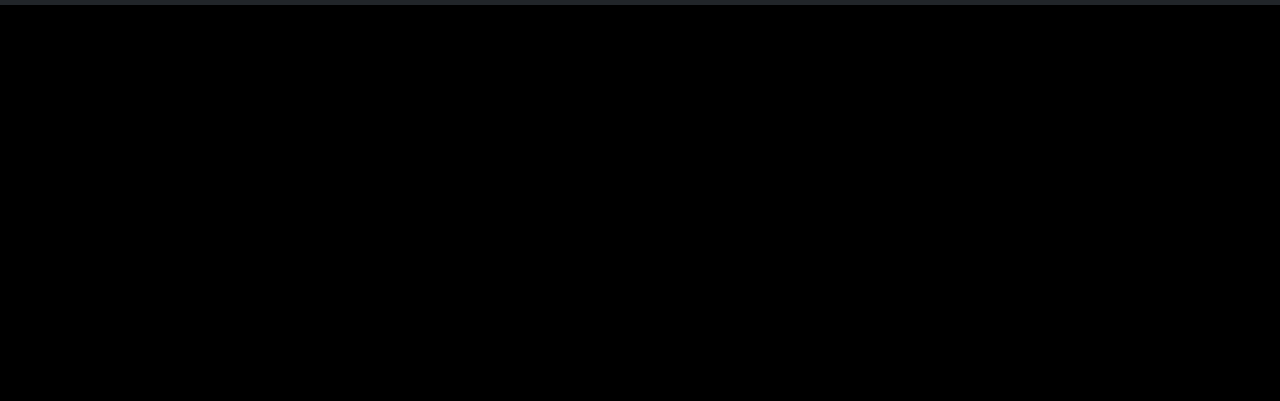
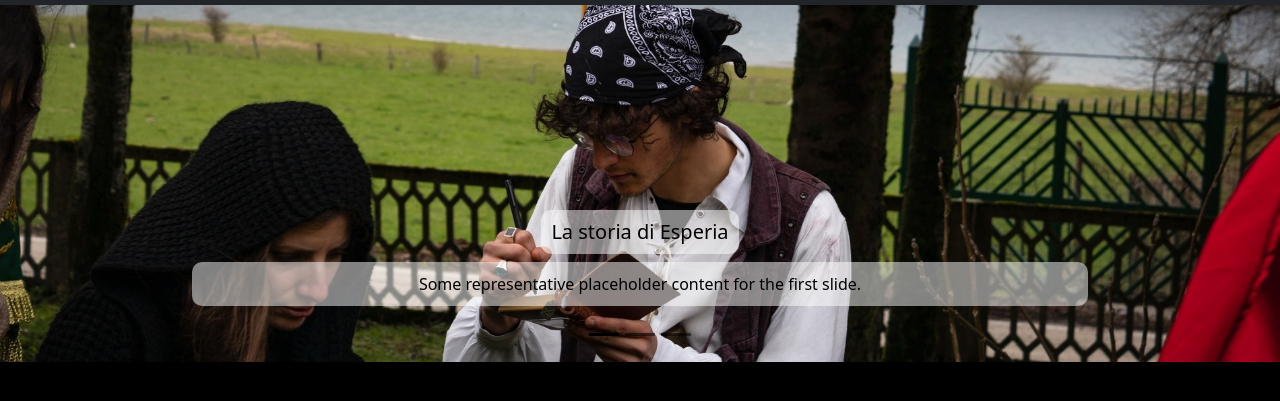
Before and after one commit to Paoloesposito/Esperia, a plain HTML site: page index.html in a window 1280 px wide. Shown: the part 71-472 px from the top of the page. Drawn offline with nearby package versions, Linux system fonts and the light colour scheme; a web font is replaced by a local one.

Commit message:
aggiunta banner home

```diff
--- a/index.html
+++ b/index.html
@@ -110,4 +110,91 @@
       crossorigin="anonymous"
     ></script>
   </body>
+
+  <main>
+    <div>
+      <div id="carouselHome" class="carousel carousel-dark slide">
+        <div class="carousel-indicators">
+          <button
+            type="button"
+            data-bs-target="#carouselHome"
+            data-bs-slide-to="0"
+            class="active"
+            aria-current="true"
+            aria-label="Slide 1"
+          ></button>
+          <button
+            type="button"
+            data-bs-target="#carouselHome"
+            data-bs-slide-to="1"
+            aria-label="Slide 2"
+          ></button>
+          <button
+            type="button"
+            data-bs-target="#carouselHome"
+            data-bs-slide-to="2"
+            aria-label="Slide 3"
+          ></button>
+        </div>
+        <div class="carousel-inner">
+          <div class="carousel-item active" data-bs-interval="10000">
+            <img
+              src="Assets/Foto varie/banner Storia.jpg"
+              class="d-block w-100"
+              alt="Banner storia"
+            />
+            <div class="carousel-caption">
+              <h5>La storia di Esperia</h5>
+              <br />
+              <p class="d-none d-md-block">
+                Some representative placeholder content for the first slide.
+              </p>
+            </div>
+          </div>
+          <div class="carousel-item" data-bs-interval="2000">
+            <img
+              src="Assets/Foto varie/banner gruppo.jpg"
+              class="d-block w-100"
+              alt="Banner Gruppo"
+            />
+            <div class="carousel-caption">
+              <h5>I Nostri PG</h5>
+              <br />
+              <p class="d-none d-md-block">
+                Some representative placeholder content for the second slide.
+              </p>
+            </div>
+          </div>
+          <div class="carousel-item">
+            <img
+              src="Assets/Foto varie/banner I Want You.jpg"
+              class="d-block w-100"
+              alt="Banner I want You"
+            />
+            <div class="carousel-caption">
+              <h5>I WANT YOU</h5>
+            </div>
+          </div>
+        </div>
+        <button
+          class="carousel-control-prev"
+          type="button"
+          data-bs-target="#carouselHome"
+          data-bs-slide="prev"
+        >
+          <span class="carousel-control-prev-icon" aria-hidden="true"></span>
+          <span class="visually-hidden">Previous</span>
+        </button>
+        <button
+          class="carousel-control-next"
+          type="button"
+          data-bs-target="#carouselHome"
+          data-bs-slide="next"
+        >
+          <span class="carousel-control-next-icon" aria-hidden="true"></span>
+          <span class="visually-hidden">Next</span>
+        </button>
+      </div>
+    </div>
+  </main>
 </html>
--- a/style.scss
+++ b/style.scss
@@ -19,3 +19,19 @@
   .accordion .content {
     display: none;
   }
+
+  #carouselHome{
+    div{
+      div{
+        div{
+          h5,p{
+
+            background-color: rgba(255, 255, 255, 0.5);
+            padding: 10px;
+    border-radius: 10px;
+    display: inline-block;
+          }
+        }
+      }
+    }
+  }
```
Also changed, not shown: Assets/Foto varie/Foto I Want You.jpg (added), Assets/Foto varie/Foto Storia.jpg (added), Assets/Foto varie/banner I Want You.jpg (added), Assets/Foto varie/banner Storia.jpg (added), Assets/Foto varie/banner gruppo.jpg (added), Assets/css/style.css, 1 other file.
